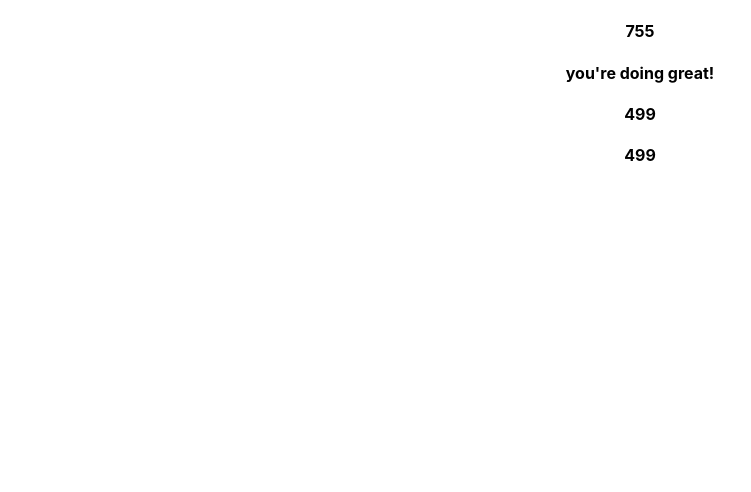
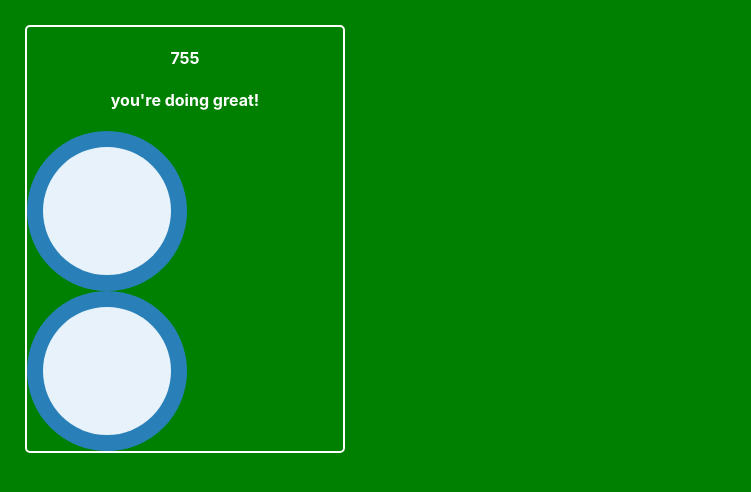
Before and after one commit to rachelalk/BAE-hackathon, a React (Create React App) app in the folder baehackathon/: page / in a window 1280 px wide. Shown: the top 492 px of the page, without its empty margins (0-751 px from the left). Built offline with nearby package versions, Linux system fonts and the light colour scheme.

Commit message:
styled the main page

```diff
--- a/baehackathon/src/App.css
+++ b/baehackathon/src/App.css
@@ -36,3 +36,8 @@
     transform: rotate(360deg);
   }
 }
+
+*{
+  background-color: green;
+
+}
--- a/baehackathon/src/Components/ScoreCard.js
+++ b/baehackathon/src/Components/ScoreCard.js
@@ -1,14 +1,26 @@
 import React from 'react'
+import "./Scorecards.css"
 
 function ScoreCard() {
+
+
+
   return (
-      <div>
-          <div>
-              <h4>755</h4>
-              <h4>you're doing great!</h4>
+      <div className='score-main'>
+          <div className='score'>
+              <div className='score-Number'>
+                  <h4 >755</h4>
+              </div>
+              <div className='score-Text'>
+                  <h4 >you're doing great!</h4>
+              </div>
+              <div class="rating">50%</div>
+              <div class="rating">62%</div>
+
+
+
           </div>
-          <h4>499</h4>
-          <h4>499</h4>
+
 
      </div>
   )
--- a/baehackathon/src/Components/Scorecards.css
+++ b/baehackathon/src/Components/Scorecards.css
@@ -1,8 +1,109 @@
 
-margin:100px auto;
-	width: 0;
-	height: 0;
-	border-left: 50px solid transparent;
-	border-right: 50px solid transparent;
-	border-bottom: 100px solid #000;
-	position: relative;
+
+.score{
+    color: white;
+    Width:316px;
+    Top:99px;
+    Left:49px;
+    border: 2px solid white;
+    border-radius: 5px;
+    margin: 25px;
+
+
+}
+
+.Score-Number{
+    border: 1px solid white;
+    border-radius: 2px;
+
+}
+
+
+
+/* Variables */
+
+:root {
+  --rating-size: 10rem;
+  --bar-size: 1rem;
+  --background-color: #e7f2fa;
+  --rating-color-default: #2980b9;
+  --rating-color-background: #c7e1f3;
+  --rating-color-good: #27ae60;
+  --rating-color-meh: #f1c40f;
+  --rating-color-bad: #e74c3c;
+}
+
+/* Rating item */
+.rating {
+  position: relative;
+  display: flex;
+  align-items: center;
+  justify-content: center;
+  border-radius: 100%;
+  overflow: hidden;
+
+  background: var(--rating-color-default);
+  color: var(--rating-color-default);
+  width: var(--rating-size);
+  height: var(--rating-size);
+
+  /* Basic style for the text */
+  font-size: calc(var(--rating-size) / 3);
+  line-height: 1;
+}
+
+/* Rating circle content */
+.rating span {
+  position: relative;
+  display: flex;
+  font-weight: bold;
+  z-index: 2;
+}
+
+.rating span small {
+  font-size: 0.5em;
+  font-weight: 900;
+  align-self: center;
+}
+
+/* Bar mask, creates an inner circle with the same color as thee background */
+.rating::after {
+  content: "";
+  position: absolute;
+  top: var(--bar-size);
+  right: var(--bar-size);
+  bottom: var(--bar-size);
+  left: var(--bar-size);
+  background: var(--background-color);
+  border-radius: inherit;
+  z-index: 1;
+}
+
+/* Bar background */
+.rating::before {
+  content: "";
+  position: absolute;
+  top: var(--bar-size);
+  right: var(--bar-size);
+  bottom: var(--bar-size);
+  left: var(--bar-size);
+  border-radius: inherit;
+  box-shadow: 0 0 0 1rem var(--rating-color-background);
+  z-index: -1;
+}
+
+/* Classes to give different colors to ratings, based on their score */
+.rating.good {
+  background: var(--rating-color-good);
+  color: var(--rating-color-good);
+}
+
+.rating.meh {
+  background: var(--rating-color-meh);
+  color: var(--rating-color-meh);
+}
+
+.rating.bad {
+  background: var(--rating-color-bad);
+  color: var(--rating-color-bad);
+}
```
